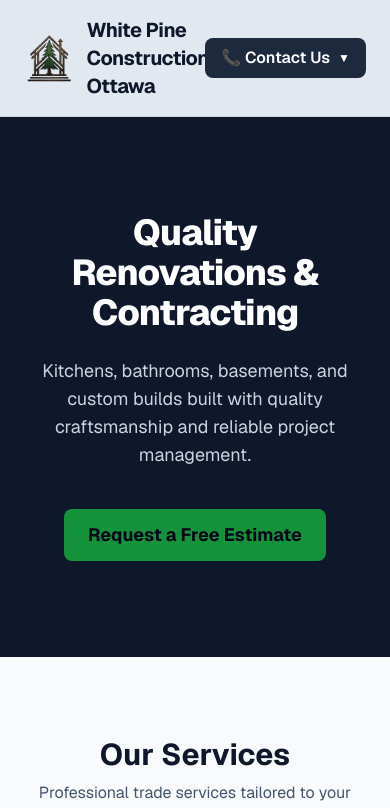
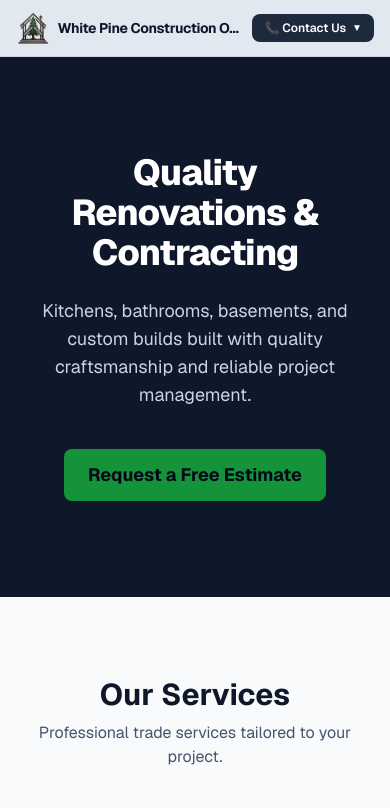
Before and after one commit to sachagauthier9-star/contractor-site, a Next.js app: page / in a window 390 px wide. Shown: the top 808 px of the page. Built offline with nearby package versions, Linux system fonts and the light colour scheme.

Commit message:
Make header text and contact button responsive for mobile

```diff
--- a/app/page.tsx
+++ b/app/page.tsx
@@ -11,27 +11,27 @@ export default function Home() {
       <main className="min-h-screen bg-slate-50 text-slate-900 font-sans">
 {/* Full-Width Branded Header Bar */}
 <header className="sticky top-0 z-50 bg-slate-200 text-slate-900 border-b border-slate-300 w-full">
-          <div className="max-w-6xl mx-auto px-6 py-4 flex justify-between items-center relative">
+  <div className="max-w-6xl mx-auto px-4 sm:px-6 py-3 sm:py-4 flex justify-between items-center relative gap-2">
     {/* Logo + Brand Name */}
-            <div className="flex items-center gap-3">
+    <div className="flex items-center gap-2 sm:gap-3 min-w-0">
       <img
         src="/1logo.png"
         alt="White Pine Construction Ottawa Logo"
-                className="h-12 w-auto"
+        className="h-8 sm:h-12 w-auto shrink-0"
       />
-              <span className="text-xl font-bold tracking-tight">
+      <span className="text-sm sm:text-xl font-bold tracking-tight truncate sm:whitespace-normal">
         White Pine Construction Ottawa
       </span>
     </div>
 
     {/* Header Contact Dropdown Button */}
-            <div className="relative">
+    <div className="relative shrink-0">
       <button
         onClick={() => setShowContact(!showContact)}
-                className="bg-slate-800 hover:bg-slate-900 text-white font-semibold px-4 py-2 rounded-lg transition flex items-center gap-2 whitespace-nowrap"
+        className="bg-slate-800 hover:bg-slate-900 text-white font-semibold text-xs sm:text-base px-3 py-1.5 sm:px-4 sm:py-2 rounded-lg transition flex items-center gap-1.5 whitespace-nowrap"
       >
         <span>📞 Contact Us</span>
-                <span className="text-xs">{showContact ? "▲" : "▼"}</span>
+        <span className="text-[10px] sm:text-xs">{showContact ? "▲" : "▼"}</span>
       </button>
 
       {/* Dropdown Menu */}
```
Lines whose indentation alone changed are shown as unchanged.
